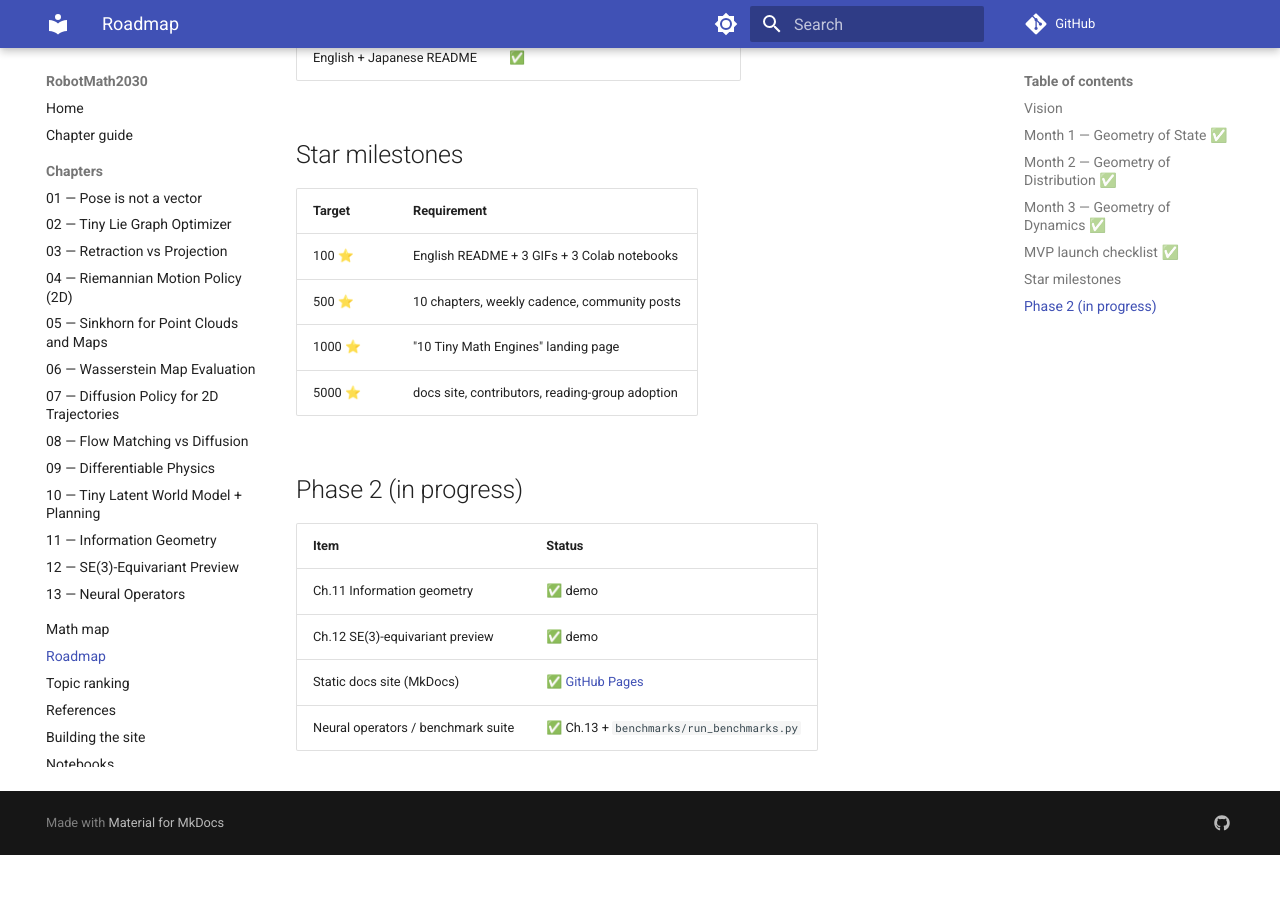
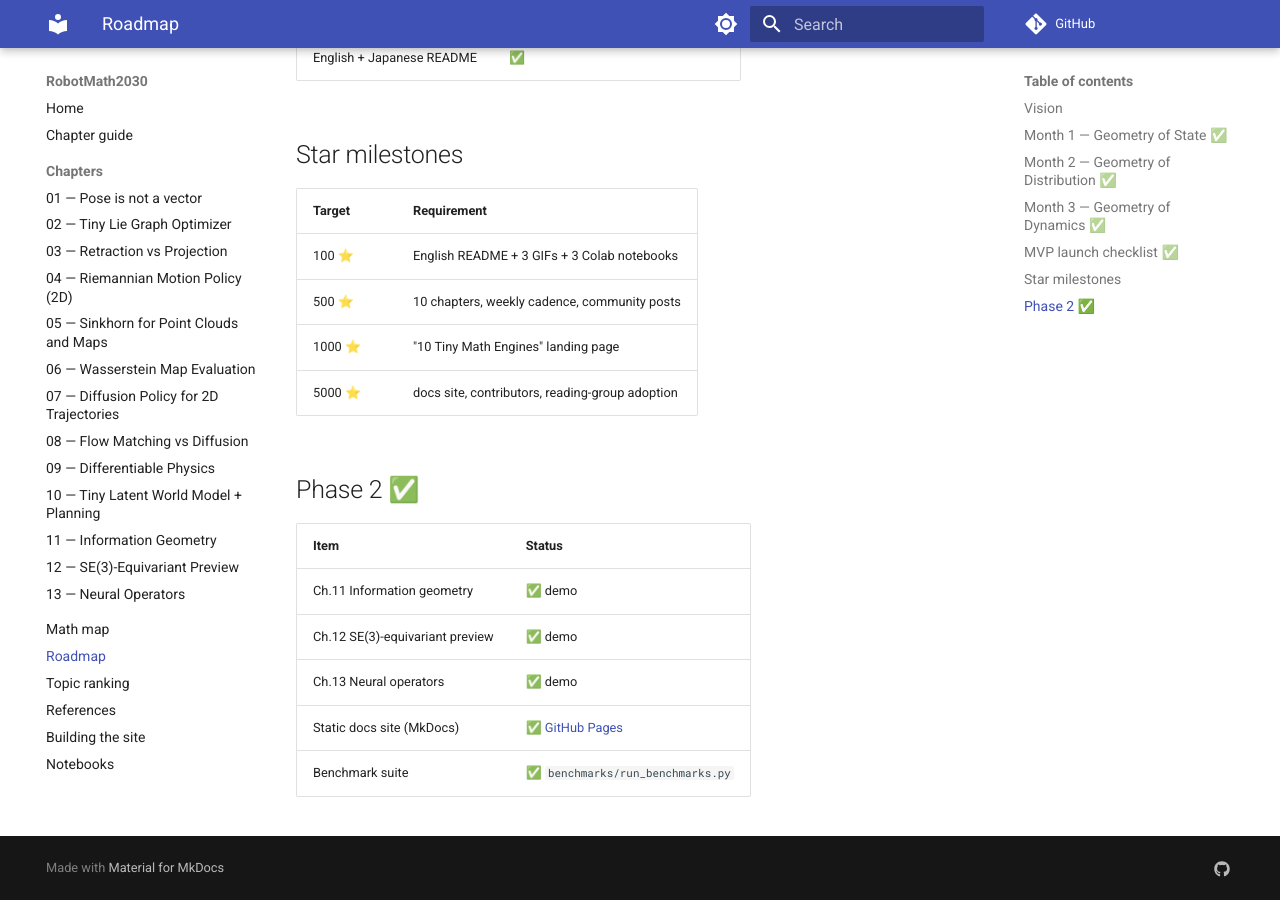
Before and after one commit to rsasaki0109/RobotMath2030, an MkDocs documentation site: the page built from docs/roadmap.md, in a window 1280 px wide and 900 px high, scrolled down 1590 px. Built offline with MkDocs 1.6.1 and Material for MkDocs 9.7.7, drawn with Linux system fonts in a browser that asks for light colours; comment, search, counter and statistics services are not loaded; before the commit the page ends 2445 px from its top, so only the background shows below that.

```diff
--- a/docs/concept_index.yaml
+++ b/docs/concept_index.yaml
@@ -93,9 +93,7 @@ chapters:
     demo: chapters/10_tiny_world_model/demo.py
     concept: chapters/10_tiny_world_model/concept.yaml
     requires_torch: true
-    next: null
-
-  "11":
+    next: "11"
     slug: 11_information_geometry
     title: "Information Geometry — Natural Gradient"
     pillar: geometry_of_distribution
--- a/docs/roadmap.md
+++ b/docs/roadmap.md
@@ -51,11 +51,12 @@
 | 1000 ⭐ | "10 Tiny Math Engines" landing page |
 | 5000 ⭐ | docs site, contributors, reading-group adoption |
 
-## Phase 2 (in progress)
+## Phase 2 ✅
 
 | Item | Status |
 |------|--------|
 | Ch.11 Information geometry | ✅ demo |
 | Ch.12 SE(3)-equivariant preview | ✅ demo |
+| Ch.13 Neural operators | ✅ demo |
 | Static docs site (MkDocs) | ✅ [GitHub Pages](https://rsasaki0109.github.io/RobotMath2030/) |
-| Neural operators / benchmark suite | ✅ Ch.13 + `benchmarks/run_benchmarks.py` |
+| Benchmark suite | ✅ `benchmarks/run_benchmarks.py` |
```
